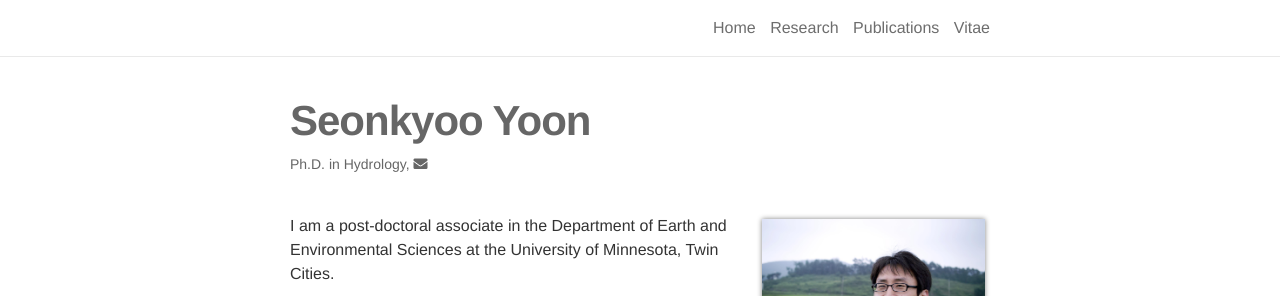
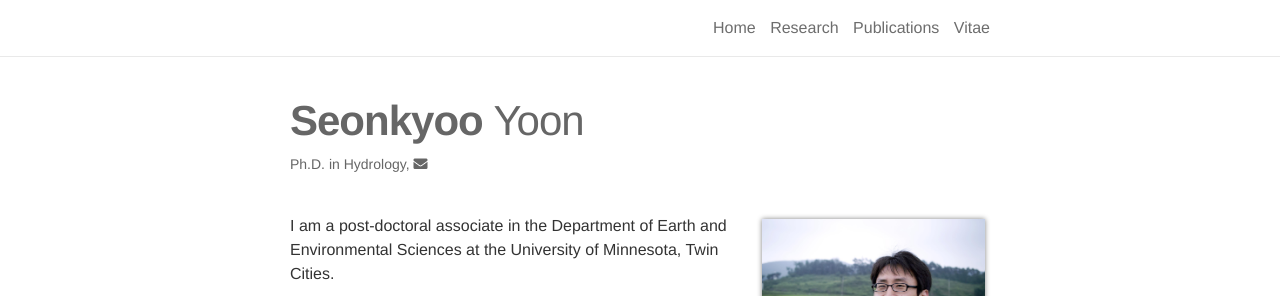
Before and after one commit to seonkyoo/home, a Jekyll site: the page built from _pages/1_about.md, in a window 1280 px wide. Shown: the top 296 px of the page. Built offline with Jekyll 4.4.1, drawn with Linux system fonts in a browser that asks for light colours; nearby versions of some CDN libraries.

Commit message:
minor change

```diff
--- a/_pages/1_about.md
+++ b/_pages/1_about.md
@@ -1,7 +1,7 @@
 ---
 layout: about
 permalink: /
-title: <strong>Seonkyoo Yoon</strong>
+title: <strong>Seonkyoo </strong> Yoon
 description: Ph.D. in <a href="https://en.wikipedia.org/wiki/Hydrology">Hydrology</a>, <a href="mailto:yoonx213@umn.edu"><i class="fas fa-envelope"></i></a> <!-- . Address. Contacts. Moto. Etc. -->
 
 
```
